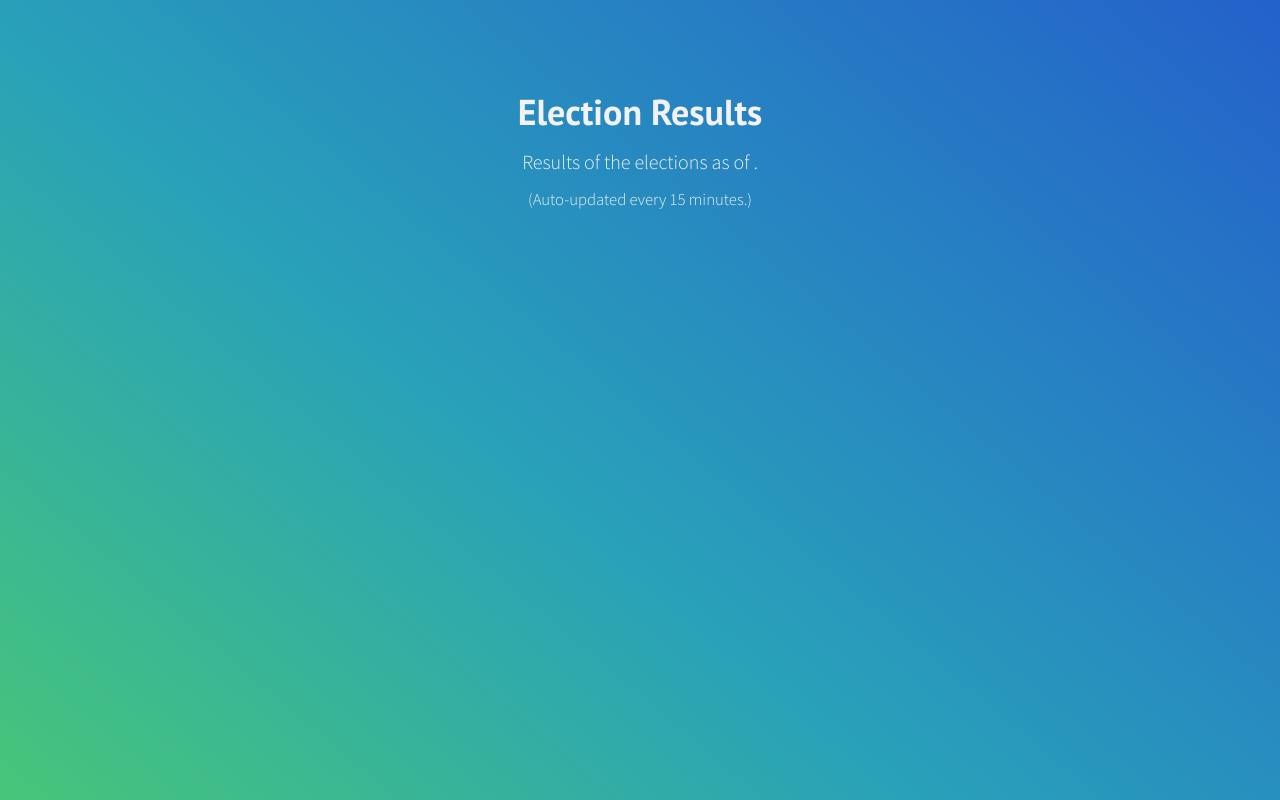
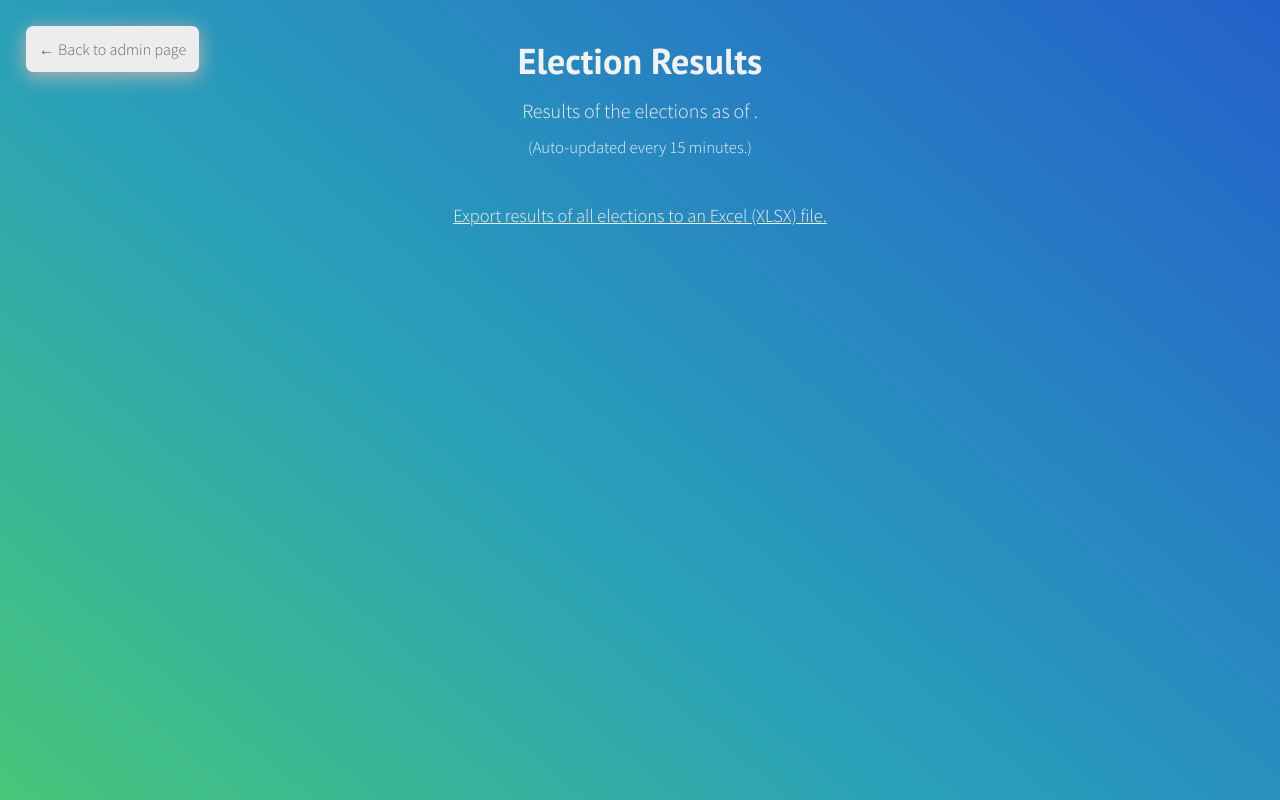
Before and after one commit to seanballais/botos, a Django app: template botos/templates/default/results.html in a window 1280 px wide. Run offline with Django 3.2, Linux system fonts and the light colour scheme; the template is opened without the code that fills it, so the values that code supplies are empty; parts of the project's set-up code (start-up, migrations or seed data) failed here and were passed over; some libraries are stand-ins or nearby versions.

Commit message:
:lipstick: Remove view site and view results links in the admin. Add a link back to the admin in the results page.

```diff
--- a/botos/templates/admin/base_site.html
+++ b/botos/templates/admin/base_site.html
@@ -6,10 +6,8 @@
 {% load i18n static %}
 
 {% block userlinks %}
-    {% if site_url %}
-        <a href="{{ site_url }}">{% trans 'View site' %}</a> /
-    {% endif %}
     <a href="{% url 'admin-election-index' %}">View election settings</a> /
+    <a href="{% url 'results' %}">View election results</a> /
     {% if user.is_active and user.is_staff %}
         {% url 'django-admindocs-docroot' as docsroot %}
         {% if docsroot %}
--- a/botos/templates/default/results.html
+++ b/botos/templates/default/results.html
@@ -15,6 +15,11 @@
 {% endblock %}
 
 {% block content %}
+<nav>
+    <ul>
+        <li><a id="admin-backlink" href="/admin/">&larr; Back to admin page</a></li>
+    </ul>
+</nav>
 <header>
     <h1>Election Results</h1>
     <p>{% if election_state == 'open' %}Tentative {% endif %}Results of the elections as of {{ current_time|date:'h:i:s A eO F d, Y D' }}.</p>
@@ -35,6 +40,9 @@
                 <li{% if link.election_id == active_election %} class="active-election-link"{% else %} class="non-active-election-link"{% endif %}><a class="tab-link" href="{{ link.url }}">{{ link.title }}</a></li>
             {% endfor %}
             </ul>
+        </div>
+        <div id="export-link">
+            <p><a href="/admin/results/export/{% if active_election %}?election={{ active_election }}{% endif %}">Export results of {% if active_election %}election{% else %}all elections{% endif %} to an Excel (XLSX) file.</a></p>
         </div>
     </section>
     {% for position, candidates in results.items %}
--- a/botos/templates/default/static/css/results.css
+++ b/botos/templates/default/static/css/results.css
@@ -1,7 +1,81 @@
+html {
+    min-height: 100%;
+}
+
+body {
+    margin: 0;
+    padding: 1%;
+    padding-bottom: 3%;
+
+    height: 100%;
+}
+
 header h1,
 header p,
 article section {
     text-align: center;
+}
+
+nav {
+    font-family: 'Source Sans Pro', sans-serif;
+    font-size: 1em;
+    font-weight: 300;
+
+    margin: 0;
+
+    width: 100%;
+
+    position: absolute;
+    top: 0;
+    left: 0;
+}
+
+nav ul {
+    display: flex;
+    flex-direction: row;
+    flex-wrap: wrap;
+
+    position: fixed;
+    top: 0;
+
+    padding: 2%;
+    margin: 0;
+}
+
+nav ul li {
+    list-style-type: none;
+
+    padding: 0;
+    margin: 0;
+
+    transition: 0.15s all linear;
+}
+
+nav ul li a {
+    display: block;
+
+    background-color: hsl(0, 0%, 93%);
+    color: hsl(0, 0%, 40%);
+
+    box-shadow: 0 4px 20px 1px hsl(0, 0%, 70%);
+
+    border-radius: 7px;
+
+    text-decoration: none;
+
+    padding: 9%;
+    width: 100%;
+
+    transition: 0.15s all linear;
+}
+
+nav ul li:hover a,
+nav ul li a.clicked-link {
+    background-color: hsl(0, 0%, 100%);
+}
+
+nav ul li a:focus {
+    outline: 0;
 }
 
 header h1 {
@@ -39,7 +113,6 @@ article section div#tab-links-bar {
 article section div#tab-links-bar ul#tab-links {
     display: flex;
     flex-direction: row;
-    flex-wrap: wrap;
     justify-content: center;
 
     padding: 0;
@@ -123,6 +196,29 @@ article section div#tab-links-bar ul#tab-links li a:focus {
     outline: 0;
 }
 
+article section div#export-link {
+    font-family: 'Source Sans Pro', sans-serif;
+    font-size: 1.15em;
+    font-weight: 300;
+    text-align: center;
+}
+
+article section div#export-link p {
+    transition: 0.15s all linear;
+}
+
+article section div#export-link p a {
+    color: hsl(0, 0%, 95%);
+}
+
+article section div#export-link p a:hover {
+    color: hsl(0, 0%, 87%);
+}
+
+article section div#export-link p a:active {
+    color: hsl(0, 0%, 80%);
+}
+
 article section div.candidates {
     display: flex;
     flex-direction: row;
--- a/botos/templates/default/static/js/results.js
+++ b/botos/templates/default/static/js/results.js
@@ -13,4 +13,11 @@ ready(function() {
             });
         });
     }
+
+    var adminBackLink = document.getElementById('admin-backlink');
+    if (adminBackLink != null) {
+        adminBackLink.addEventListener('click', function() {
+            this.classList.add('clicked-link');
+        });
+    }
 });
```
